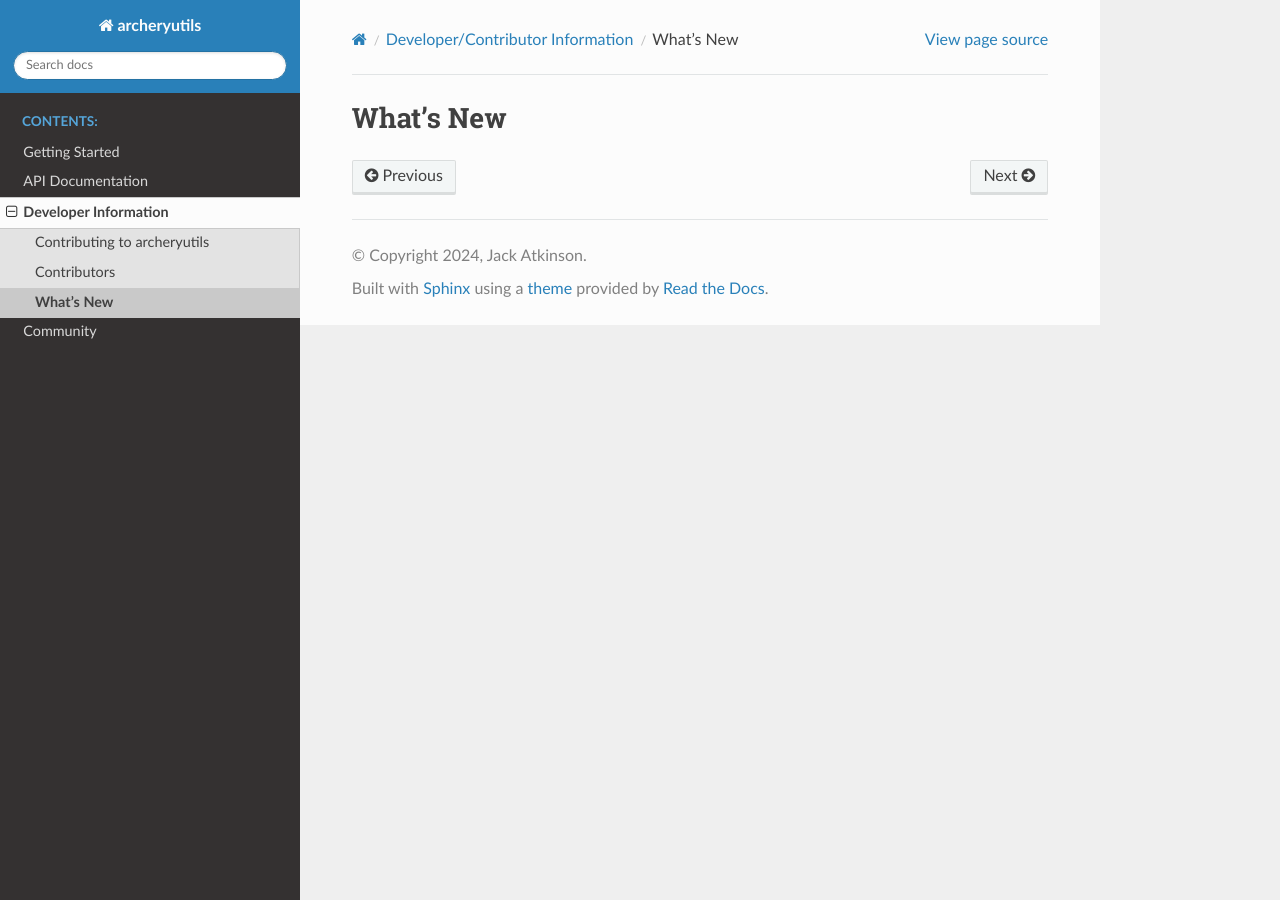
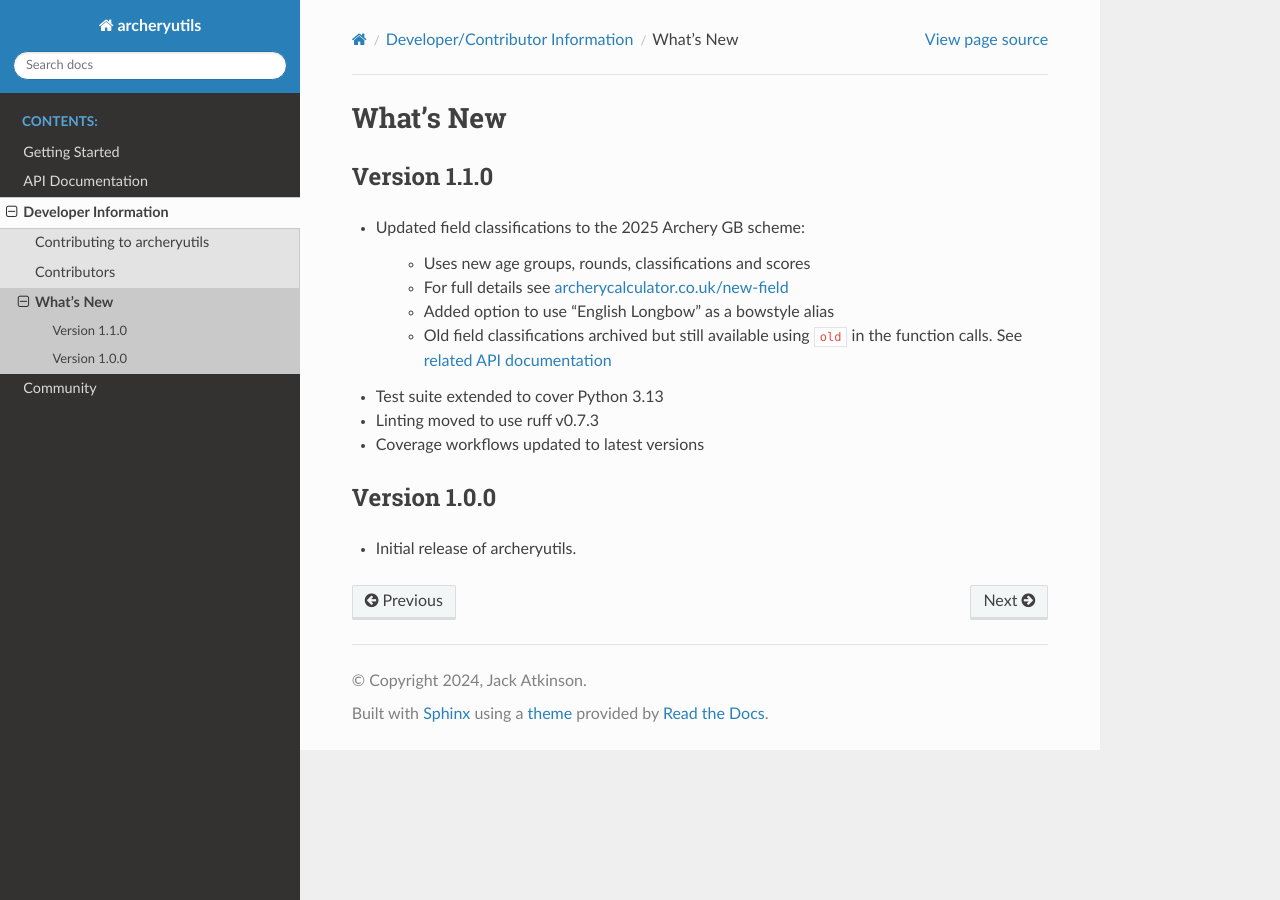
Before and after one commit to jatkinson1000/archeryutils, a Sphinx documentation site: the page built from docs/develop/whats-new.rst, in a window 1280 px wide. Built offline with Sphinx 7.4.7 and the Read the Docs theme 3.1.0, drawn with Linux system fonts in a browser that asks for light colours.

Commit message:
Version 1.1.0 (includes documentation update for release).

```diff
--- a/docs/community/index.rst
+++ b/docs/community/index.rst
@@ -13,12 +13,12 @@ The SSI provides `good guidance <https://www.software.ac.uk/publication/how-cite
 
 The following entries can be used or adapted when citing this work:
 
-* Atkinson J., archeryutils python package [v1.0.0] (2024); software available at https://github.com/jatkinson1000/archeryutils.
+* Atkinson J., archeryutils python package [v1.1.0] (2024); software available at https://github.com/jatkinson1000/archeryutils.
 * BibTeX::
 
     @Manual{archeryutils,
             author = {Atkinson, J},
-            title  = {archeryutils python package, Version~1.0.0},
+            title  = {archeryutils python package, Version~1.1.0},
             year   = {2024},
             url    = {https://github.com/jatkinson1000/archeryutils},
     }
--- a/docs/develop/index.rst
+++ b/docs/develop/index.rst
@@ -6,7 +6,7 @@ archeryutils is an open-source community project currently operating as a
 
 Contributions from anyone are welcome, be they bug reports, bug fixes,
 features/enhancements, documentation improvements etc.
-For details of how to get involved with any of these see :ref:`contributing`.`
+For details of how to get involved with any of these see :ref:`contributing`.
 
 
 
--- a/docs/develop/whats-new.rst
+++ b/docs/develop/whats-new.rst
@@ -1,2 +1,20 @@
 What's New
 ==========
+
+Version 1.1.0
+-------------
+* Updated field classifications to the 2025 Archery GB scheme:
+
+   * Uses new age groups, rounds, classifications and scores
+   * For full details see `archerycalculator.co.uk/new-field <https://archerycalculator.co.uk/new-field>`_
+   * Added option to use "English Longbow" as a bowstyle alias
+   * Old field classifications archived but still available using ``old`` in the function calls. See `related API documentation <https://archeryutils.readthedocs.io/en/latest/api/archeryutils.classifications.html#archeryutils.classifications.old_agb_field_classification_scores>`_
+
+* Test suite extended to cover Python 3.13
+* Linting moved to use ruff v0.7.3
+* Coverage workflows updated to latest versions
+
+
+Version 1.0.0
+-------------
+* Initial release of archeryutils.
--- a/pyproject.toml
+++ b/pyproject.toml
@@ -4,7 +4,7 @@ build-backend = "setuptools.build_meta"
 
 [project]
 name = "archeryutils"
-version = "1.0.0"
+version = "1.1.0"
 description = "A collection of archery utilities in python."
 authors = [
   { name="Jack Atkinson", email="jack.atkinson1000@gmail.com" },
@@ -39,7 +39,7 @@ lint = [
     "coverage",
     "pytest>=7.2.0",
     "pytest-mock",
-    "ruff>=0.3.0",
+    "ruff>=0.7.3",
     "blackdoc",
 ]
 docs = [
@@ -49,7 +49,7 @@ docs = [
     "nbsphinx",
     "ipython",
     "pickleshare",  # https://github.com/ipython/ipython/issues/14237
-    "ruff>=0.3.0",
+    "ruff>=0.7.3",
     "blackdoc",
 ]
 
```
Also changed, not shown: docs/getting-started/installation.rst (+4 -6 lines).
